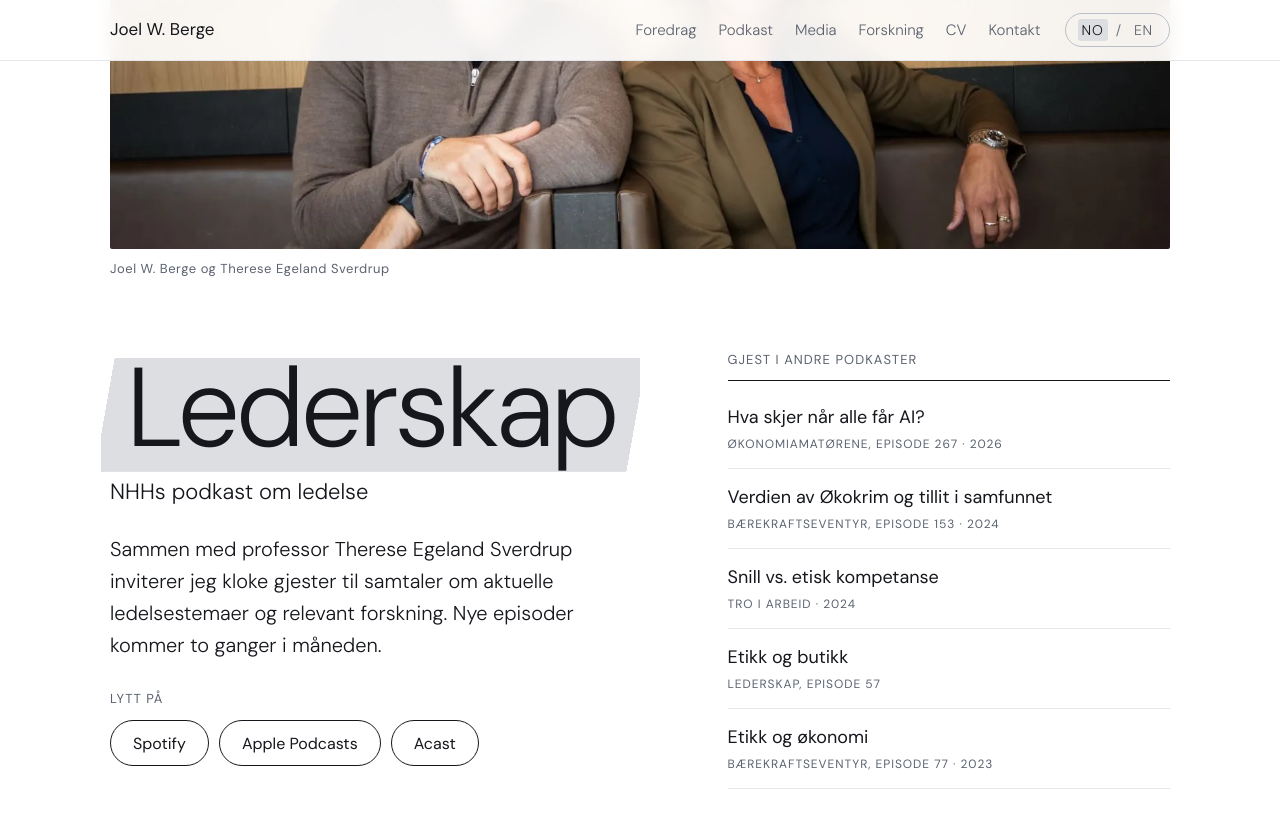
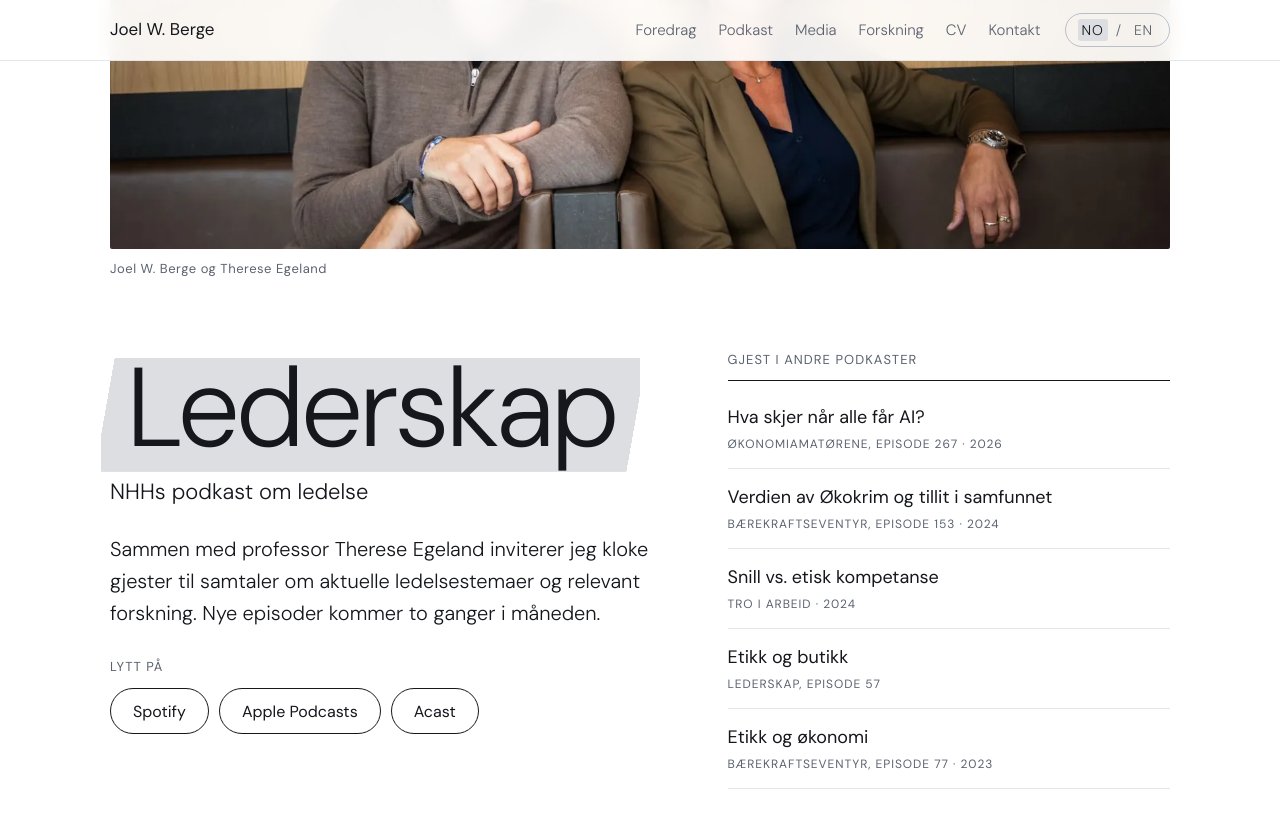
Before and after one commit to joelberge/joelberge.github.io, a Jekyll site: the page built from index.html, in a window 1280 px wide and 900 px high, scrolled down 3886 px. Shown: the top 828 px of the window. Built offline with Jekyll 4.4.1, drawn with Linux system fonts in a browser that asks for light colours.

Commit message:
Correct co-host name to Therese Egeland (#11)
Claude-Session: https://claude.ai/code/session_01QuEDscUrZkVPfLcMTuAdVm

Co-authored-by: Claude <noreply@anthropic.com>

```diff
--- a/_data/podcast.yml
+++ b/_data/podcast.yml
@@ -5,22 +5,22 @@ show:
   subtitle:
     nb: NHHs podkast om ledelse
     en: NHH's podcast on leadership
-  cohost: Therese Egeland Sverdrup
+  cohost: Therese Egeland
   # Photo of the hosts, shown wide at the top of the podcast section.
   photo: /assets/img/podcast/lederskap-hosts.webp
   photo_width: 1600
   photo_height: 1097
   photo_caption:
-    nb: Joel W. Berge og Therese Egeland Sverdrup
-    en: Joel W. Berge and Therese Egeland Sverdrup
+    nb: Joel W. Berge og Therese Egeland
+    en: Joel W. Berge and Therese Egeland
   # Show cover art (optional). Put the image in assets/img/podcast/ and uncomment:
   # cover: /assets/img/podcast/lederskap.jpg
   body:
     nb: >-
-      Sammen med professor Therese Egeland Sverdrup inviterer jeg kloke gjester til samtaler om aktuelle
+      Sammen med professor Therese Egeland inviterer jeg kloke gjester til samtaler om aktuelle
       ledelsestemaer og relevant forskning. Nye episoder kommer to ganger i måneden.
     en: >-
-      Together with Professor Therese Egeland Sverdrup, I invite thoughtful guests to discuss current leadership
+      Together with Professor Therese Egeland, I invite thoughtful guests to discuss current leadership
       topics and relevant research. New episodes come out twice a month. The podcast is in Norwegian.
   links:
     - label: Spotify
```
